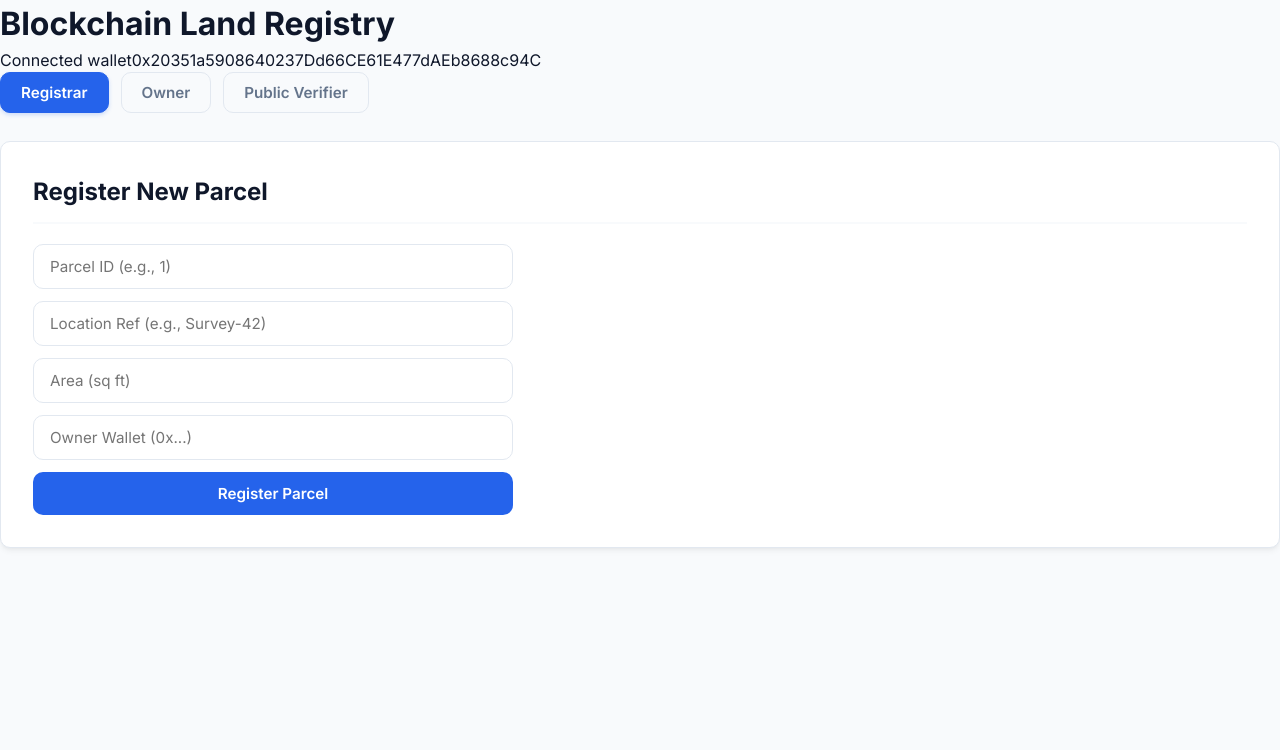
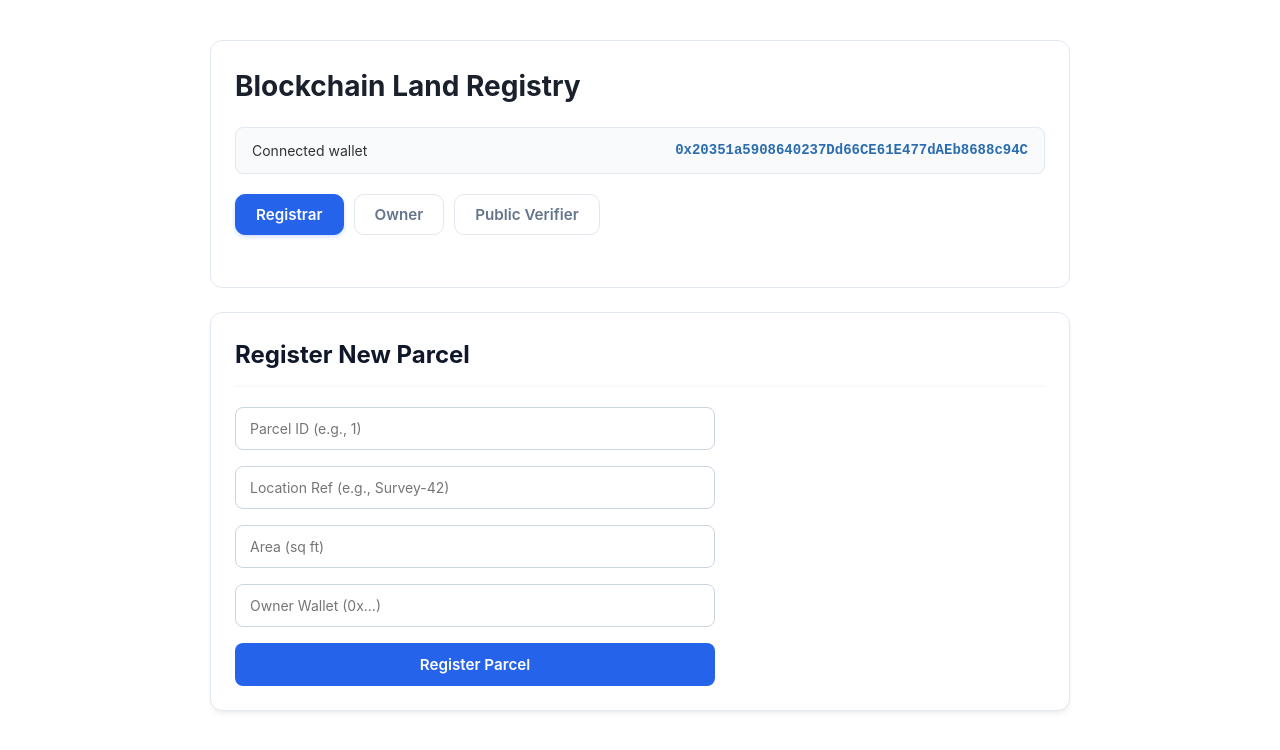
Before and after one commit to nehalchoudhary2025/land-registry-frontend, a React (Vite) app: page / in a window 1280 px wide. Shown: the top 750 px of the page. Built offline with nearby package versions, Linux system fonts and the light colour scheme.

Commit message:
Update App.css

```diff
--- a/src/App.css
+++ b/src/App.css
@@ -1,56 +1,97 @@
-import React, { useState } from "react";
-import "./App.css";
-
-function App() {
-  const [activeTab, setActiveTab] = useState("registrar");
-
-  return (
-    <div className="container">
-      <div className="header-card">
-        <h1 className="header-title">
-          Blockchain Land Registry
-        </h1>
-        <div className="wallet-info">
-          <span>Connected wallet</span>
-          <span className="wallet-address">0x20351a5908640237Dd66CE61E477dAEb8688c94C</span>
-        </div>
-
-        <div className="nav-tabs">
-          <button
-            className={`tab-btn ${activeTab === "registrar" ? "active" : ""}`}
-            onClick={() => setActiveTab("registrar")}
-          >
-            Registrar
-          </button>
-          <button
-            className={`tab-btn ${activeTab === "owner" ? "active" : ""}`}
-            onClick={() => setActiveTab("owner")}
-          >
-            Owner
-          </button>
-          <button
-            className={`tab-btn ${activeTab === "verifier" ? "active" : ""}`}
-            onClick={() => setActiveTab("verifier")}
-          >
-            Public Verifier
-          </button>
-        </div>
-      </div>
-
-      {activeTab === "registrar" && (
-        <div className="card">
-          <h2>Register New Parcel</h2>
-          <form className="form-group" onSubmit={(e) => e.preventDefault()}>
-            <input className="input-field" type="text" placeholder="Parcel ID (e.g., 1)" />
-            <input className="input-field" type="text" placeholder="Location Ref (e.g., Survey-42)" />
-            <input className="input-field" type="number" placeholder="Area (sq ft)" />
-            <input className="input-field" type="text" placeholder="Owner Wallet (0x...)" />
-            <button className="submit-btn" type="submit">Register Parcel</button>
-          </form>
-        </div>
-      )}
-    </div>
-  );
+body {
+  margin: 0;
+  font-family: -apple-system, BlinkMacSystemFont, "Segoe UI", Roboto, sans-serif;
+  background-color: #ffffff;
+  color: #333;
 }
 
-export default App;
+.container {
+  max-width: 900px;
+  margin: 40px auto;
+  padding: 0 20px;
+}
+
+.header-card, .card {
+  background: #ffffff;
+  border-radius: 12px;
+  padding: 24px;
+  border: 1px solid #e2e8f0;
+  margin-bottom: 24px;
+}
+
+.header-title {
+  display: flex;
+  align-items: center;
+  gap: 12px;
+  font-size: 28px;
+  font-weight: 700;
+  color: #1a202c;
+  margin-bottom: 20px;
+}
+
+.wallet-info {
+  display: flex;
+  justify-content: space-between;
+  align-items: center;
+  background-color: #f8fafc;
+  border: 1px solid #e2e8f0;
+  padding: 12px 16px;
+  border-radius: 8px;
+  font-size: 14px;
+  margin-bottom: 20px;
+}
+
+.wallet-address {
+  font-family: monospace;
+  font-weight: 600;
+  color: #2b6cb0;
+}
+
+.nav-tabs {
+  display: flex;
+  gap: 10px;
+}
+
+.tab-btn {
+  padding: 10px 20px;
+  border: 1px solid #cbd5e1;
+  background-color: #ffffff;
+  border-radius: 8px;
+  font-weight: 600;
+  color: #64748b;
+  cursor: pointer;
+  pointer-events: auto;
+}
+
+.tab-btn.active {
+  background-color: #2563eb;
+  color: #ffffff;
+  border-color: #2563eb;
+}
+
+.form-group {
+  display: flex;
+  flex-direction: column;
+  gap: 16px;
+  margin-top: 16px;
+}
+
+.input-field {
+  width: 100%;
+  padding: 12px 14px;
+  border: 1px solid #cbd5e1;
+  border-radius: 8px;
+  font-size: 14px;
+  box-sizing: border-box;
+}
+
+.submit-btn {
+  background-color: #2563eb;
+  color: white;
+  border: none;
+  padding: 12px 20px;
+  border-radius: 8px;
+  font-weight: 600;
+  cursor: pointer;
+  pointer-events: auto;
+}
```
